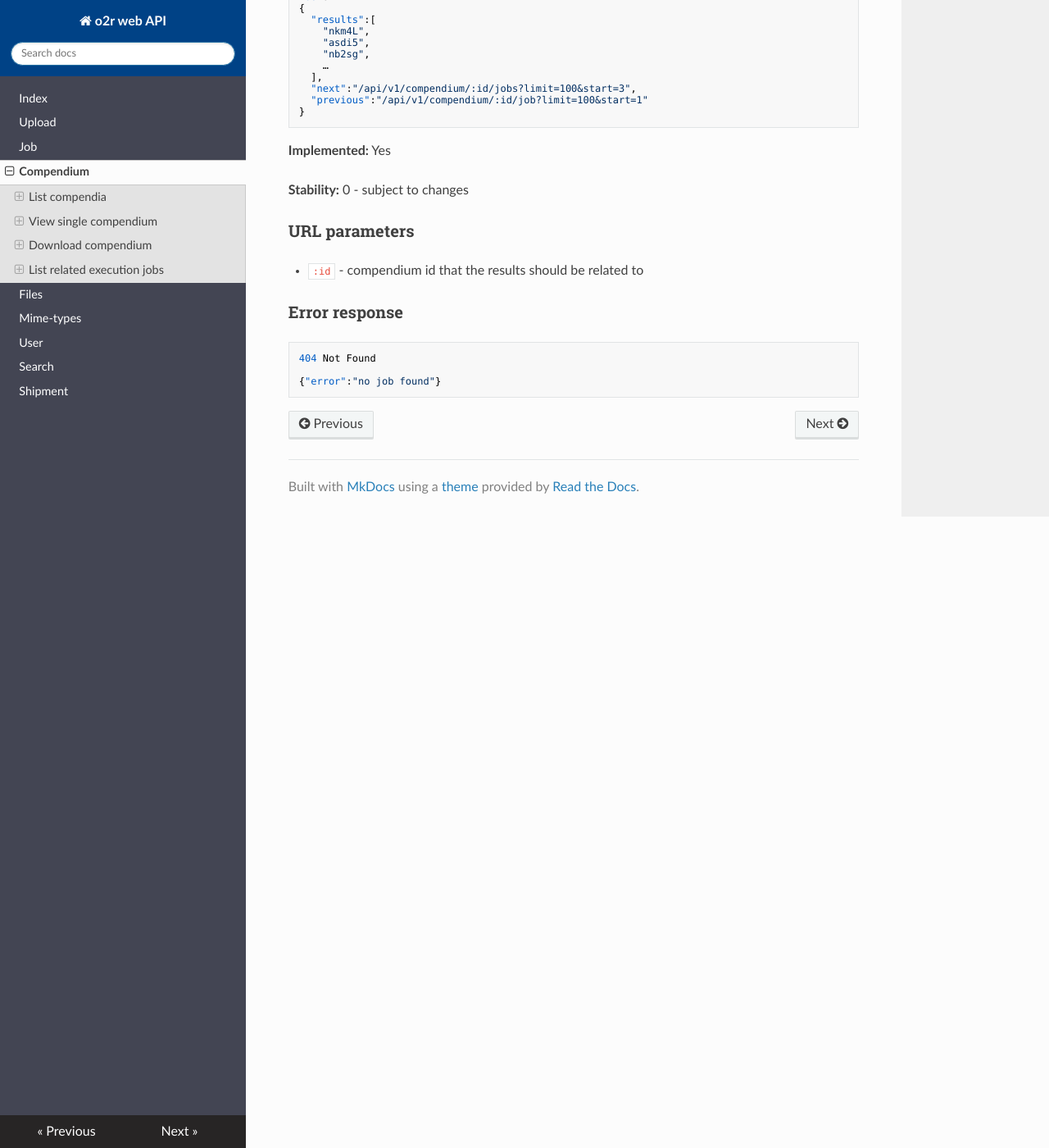
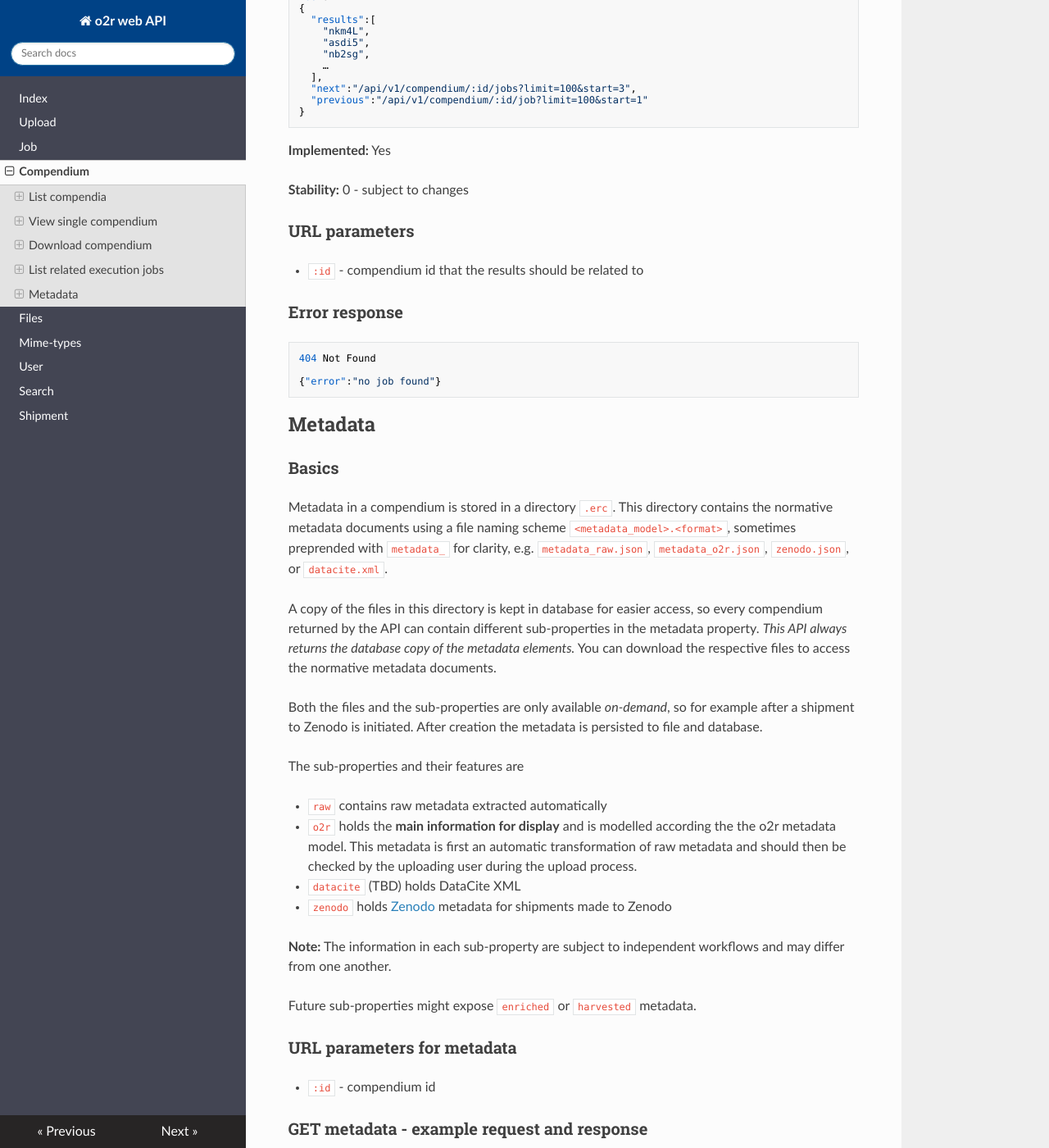
Before and after one commit to o2r-project/api, an MkDocs documentation site: the page built from docs/compendium.md, in a window 1280 px wide and 1400 px high, scrolled down 3500 px. Shown: the whole window at 82% size. Built offline with MkDocs 1.6.1, drawn with Linux system fonts in a browser that asks for light colours; nearby versions of some CDN libraries; old or Windows-style settings are respelled for this version of MkDocs; some of the changed text lies outside the part shown.

Commit message:
add metadata documentation

````diff
--- a/docs/compendium.md
+++ b/docs/compendium.md
@@ -192,3 +192,57 @@ Created by o2r [https://…/api/v1/compendium/CXE1c.zip]
 
 {"error":"no job found"}
 ```
+
+## Metadata
+
+### Basics
+
+Metadata in a compendium is stored in a directory `.erc`. This directory contains the normative metadata documents using a file naming scheme `<metadata_model>.<format>`, sometimes preprended with `metadata_` for clarity, e.g. `metadata_raw.json`, `metadata_o2r.json`, `zenodo.json`, or `datacite.xml`.
+
+A copy of the files in this directory is kept in database for easier access, so every compendium returned by the API can contain different sub-properties in the metadata property. _This API always returns the database copy of the metadata elements._ You can download the respective files to access the normative metadata documents.
+
+Both the files and the sub-properties are only available _on-demand_, so for example after a shipment to Zenodo is initiated. After creation the metadata is persisted to file and database.
+
+The sub-properties and their features are
+
+- `raw` contains raw metadata extracted automatically
+- `o2r` holds the **main information for display** and is modelled according the the o2r metadata model. This metadata is first an automatic transformation of raw metadata and should then be checked by the uploading user during the upload process.
+- `datacite` (TBD) holds DataCite XML
+- `zenodo` holds [Zenodo](https://zenodo.org/) metadata for shipments made to Zenodo
+
+**Note:** The information in each sub-property are subject to independent workflows and may differ from one another.
+
+Future sub-properties might expose `enriched` or `harvested` metadata.
+
+### URL parameters for metadata
+
+- `:id` - compendium id
+
+### GET metadata - example request and response
+
+`curl https://…/api/v1/$ID`
+
+`GET /api/v1/compendium/:id`
+
+```json
+200 OK
+
+{
+  "id":"compendium_id",
+  "metadata": {
+    "raw": {
+      "title": "Programming with Data. Springer, New York, 1998. ISBN 978-0-387-98503-9.",
+      "author": "John M. Chambers.   "
+    },
+    "o2r": {
+      "title": "Programming with Data",
+      "creator": "John M. Chambers",
+      "year": 1998
+    }, {
+      …
+    }
+  },
+  "created": …,
+  "files": …
+}
+```
````
